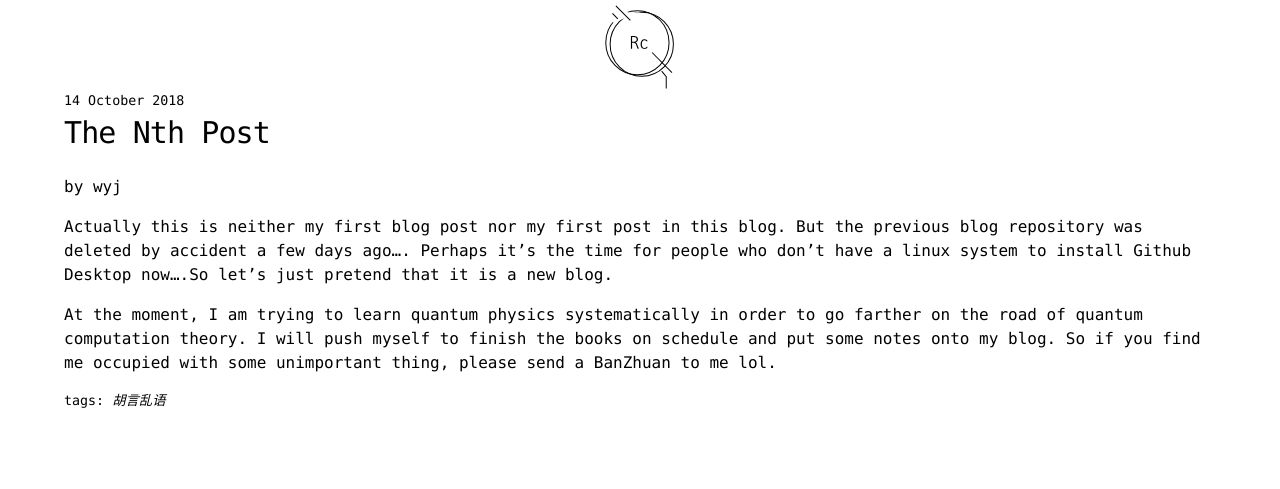
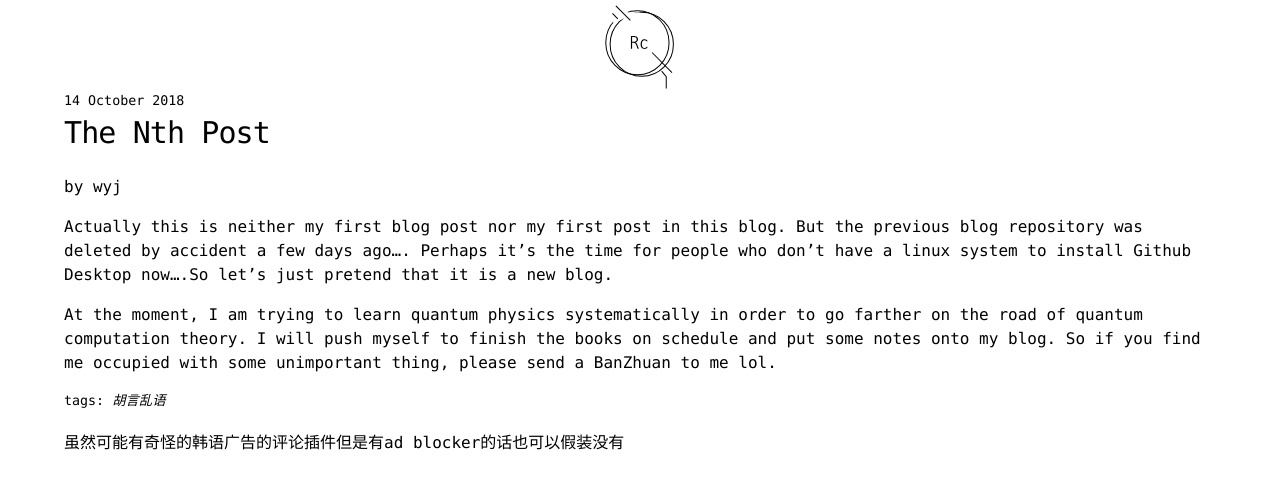
Before and after one commit to Raycosine/raycosine.github.io, a Jekyll site: the page built from _posts/2018-10-14-a-nth-post.markdown, in a window 1280 px wide. Shown: the top 489 px of the page. Built offline with Jekyll 4.4.1, drawn with Linux system fonts in a browser that asks for light colours; comment, search, counter and statistics services are not loaded.

Commit message:
Update post.html

```diff
--- a/_layouts/post.html
+++ b/_layouts/post.html
@@ -63,5 +63,6 @@ layout: post
 	</script>
 <noscript> Please activate JavaScript for write a comment in LiveRe</noscript>
 </div>
+虽然可能有奇怪的韩语广告的评论插件但是有ad blocker的话也可以假装没有
 <!-- completed City install code -->
 </body>
```
